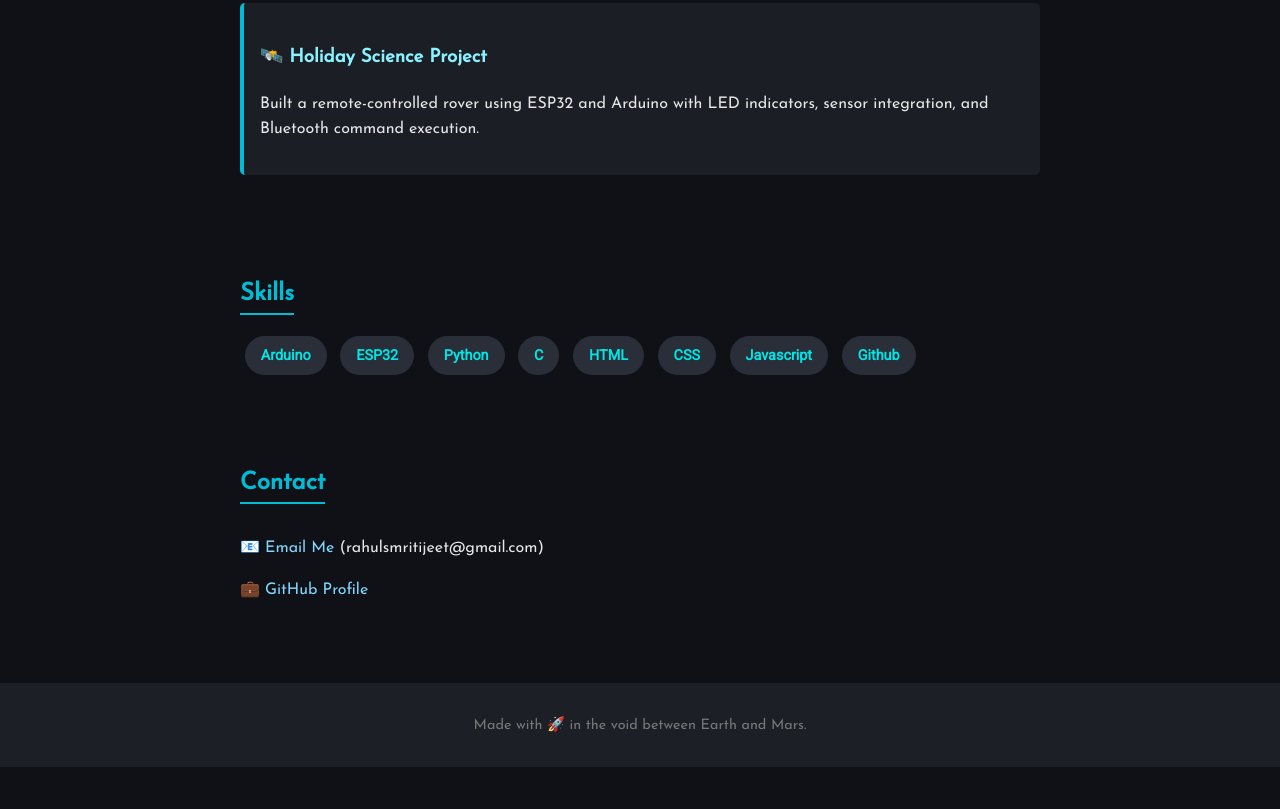
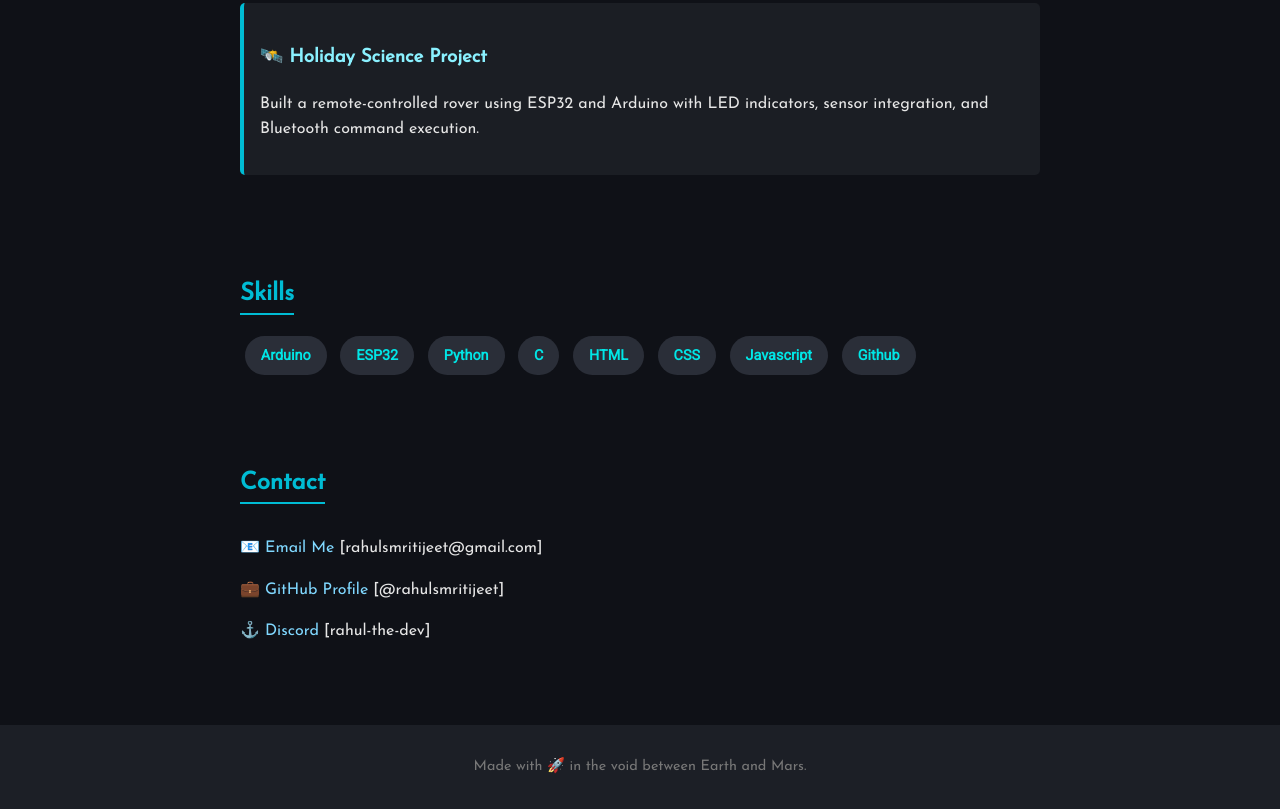
Before and after one commit to rahulsmritijeet/my_blog, a plain HTML site: page index.html in a window 1280 px wide. Shown: the part 1421-2230 px from the top of the page. Before the commit the page ends 2188 px from the top, so only its background shows below. Drawn offline with Linux system fonts and the light colour scheme; a script that the page names is missing.

Commit message:
Update index.html

```diff
--- a/index.html
+++ b/index.html
@@ -70,8 +70,9 @@
 
   <section id="contact">
     <h2>Contact</h2>
-    <p>📧 <a href="mailto:rahulsmritijeet@gmail.com">Email Me</a> (rahulsmritijeet@gmail.com)</p>
-    <p>💼 <a href="https://github.com/rahulsmritijeet" target="_blank">GitHub Profile</a></p>
+    <p>📧 <a href="mailto:rahulsmritijeet@gmail.com">Email Me</a> [rahulsmritijeet@gmail.com]</p>
+    <p>💼 <a href="https://github.com/rahulsmritijeet" target="_blank">GitHub Profile</a> [@rahulsmritijeet]</p>
+    <p>⚓ <a href="https://discord.com/users/rahul-the-dev" target="_blank">Discord</a> [rahul-the-dev]</p>
   </section>
 
   <footer>
```
